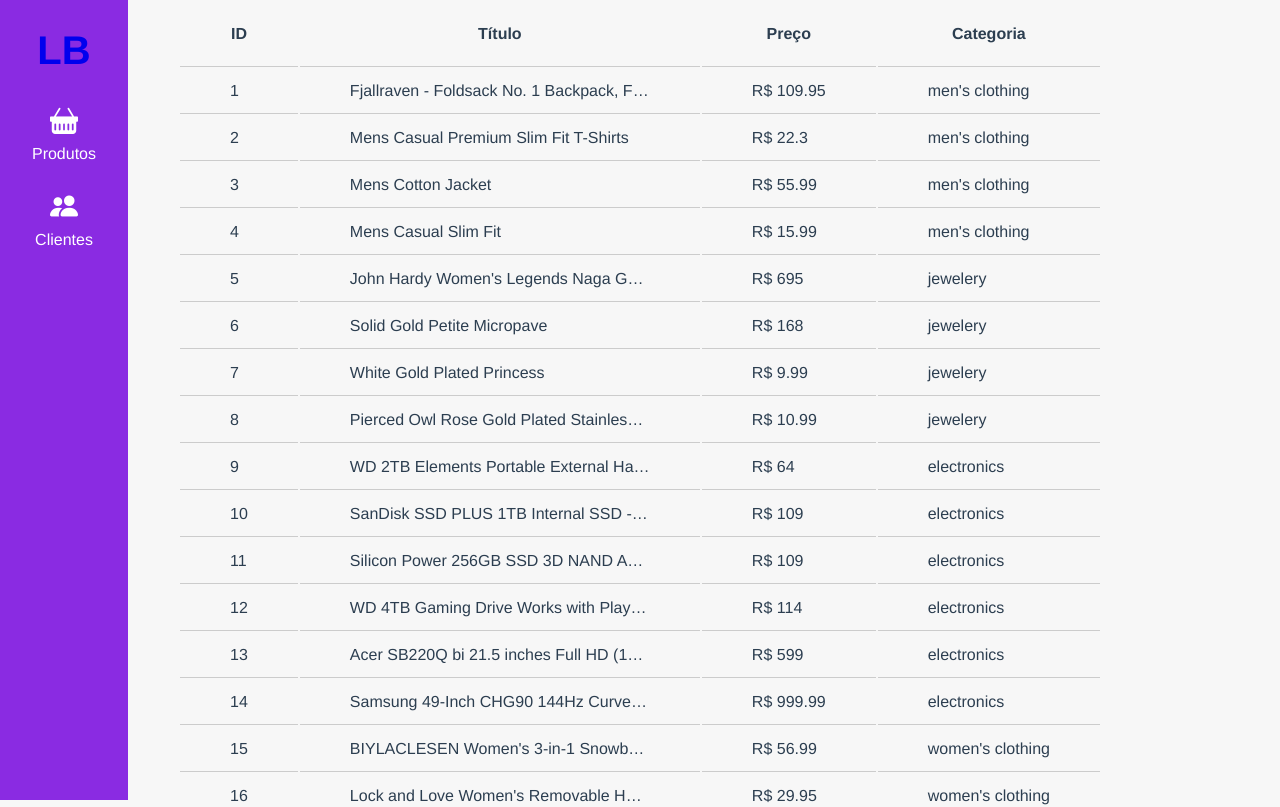
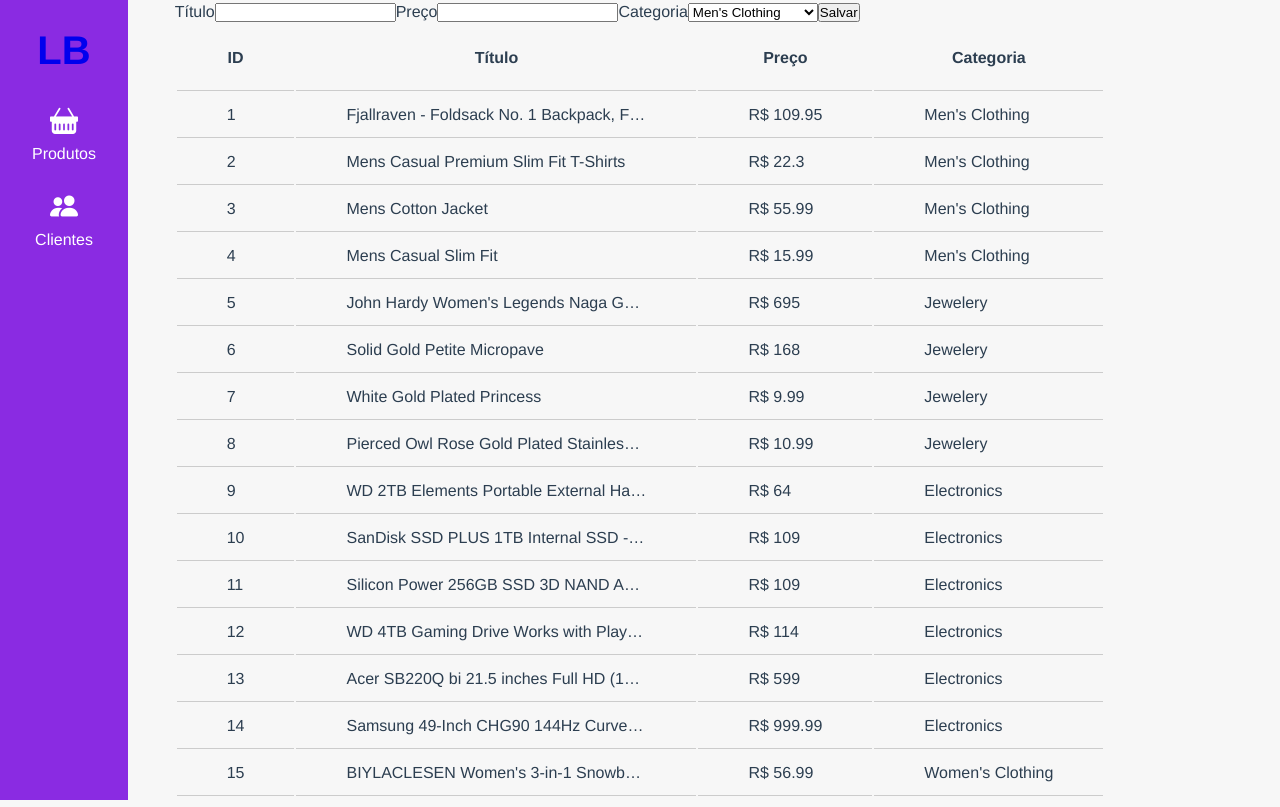
Before and after one commit to BrunaABraguin/mgmt-lovely-box, a React (Create React App) app: page / in a window 1280 px wide. Shown: the top 807 px of the page. Built offline with nearby package versions, Linux system fonts and the light colour scheme; data requests are answered from the project's data file.

Commit message:
Add forms for Products and Users

```diff
--- a/src/pages/Products/index.tsx
+++ b/src/pages/Products/index.tsx
@@ -12,6 +12,10 @@
 
 export const Products = () => {
     const [products, setProducts] = useState<Product[]>([]);
+    const [title, setTitle] = useState<string>('');
+    const [price, setPrice] = useState<string>('');
+    const [category, setCategory] = useState<string>("men's clothing");
+
     useEffect(() => {
         axios.get('http://localhost:8080/products')
         .then(response => {
@@ -22,10 +26,48 @@
         });
     }, []);
 
+    const addProduct = () => {
+        localStorage.setItem('product', JSON.stringify({
+            title: title,
+            price: price,
+            category: category,
+        }));
+    }
     return (
         <S.Container>
             <Navbar />
             <S.Row>
+                <form onSubmit={addProduct}>
+                    <label htmlFor="title">Título</label>
+                    <input
+                    id="title"
+                    type="text"
+                    value={title}
+                    onChange={(e) => setTitle(e.target.value)}
+                    />
+
+                    <label htmlFor="price">Preço</label>
+                    <input
+                    id="price"
+                    type="number"
+                    value={price}
+                    onChange={(e) => setPrice(e.target.value)}/>
+
+                    <label htmlFor="category">Categoria</label>
+                    <select
+                    name="category"
+                    id="category"
+                    value={category}
+                    onChange={(e) => setCategory(e.target.value)}
+                    >
+                        <option value="men's clothing">Men's Clothing</option>
+                        <option value="jewelery">Jewelery</option>
+                        <option value="electronics">Electronics</option>
+                        <option value="women's clothing">Women's Clothing</option>
+                    </select>
+
+                    <button type="submit">Salvar</button>
+                </form>
                 <table>
                     <thead>
                         <tr>
@@ -41,7 +83,7 @@
                                 <td>{product.id}</td>
                                 <td>{product.title}</td>
                                 <td>R$ {product.price}</td>
-                                <td>{product.category}</td>
+                                <td className="text-capitalize">{product.category}</td>
                             </tr>
                         ))}
                     </tbody>
--- a/src/pages/Users/index.tsx
+++ b/src/pages/Users/index.tsx
@@ -16,6 +16,12 @@
 
 export const Users = () => {
     const [users, setUsers] = useState<User[]>([]);
+    const [username, setUsername] = useState<string>("");
+    const [firstname, setFirstname] = useState<string>("");
+    const [lastname, setLastname] = useState<string>("");
+    const [email, setEmail] = useState<string>("");
+    const [phone, setPhone] = useState<string>("");
+
     useEffect(() => {
         axios.get('http://localhost:8080/users')
         .then(response => {
@@ -26,10 +32,58 @@
         });
     }, []);
 
+    const addUser = () => {
+        localStorage.setItem('user', JSON.stringify({
+            username: username,
+            firstname: firstname,
+            lastname: lastname,
+            email: email,
+            phone: phone
+        }));
+    };
+
     return (
         <S.Container>
             <Navbar />
             <S.Row>
+                <form onSubmit={addUser}>
+                    <label htmlFor="username">Username</label>
+                    <input
+                    type="text"
+                    id="username"
+                    value={username}
+                    onChange={(e) => setUsername(e.target.value)}/>
+
+                    <label htmlFor="firstname">Nome</label>
+                    <input
+                    type="text"
+                    id="firstname"
+                    value={firstname}
+                    onChange={(e) => setFirstname(e.target.value)}/>
+
+                    <label htmlFor="lastname">Sobrenome</label>
+                    <input
+                    type="text"
+                    id="lastname"
+                    value={lastname}
+                    onChange={(e) => setLastname(e.target.value)}/>
+
+                    <label htmlFor="email">E-mail</label>
+                    <input
+                    type="email"
+                    id="email"
+                    value={email}
+                    onChange={(e) => setEmail(e.target.value)}/>
+
+                    <label htmlFor="phone">Telefone</label>
+                    <input
+                    type="phone"
+                    id="phone"
+                    value={phone}
+                    onChange={(e) => setPhone(e.target.value)}/>
+
+                    <button type="submit">Salvar</button>
+                </form>
                 <table>
                     <thead>
                         <tr>
```
